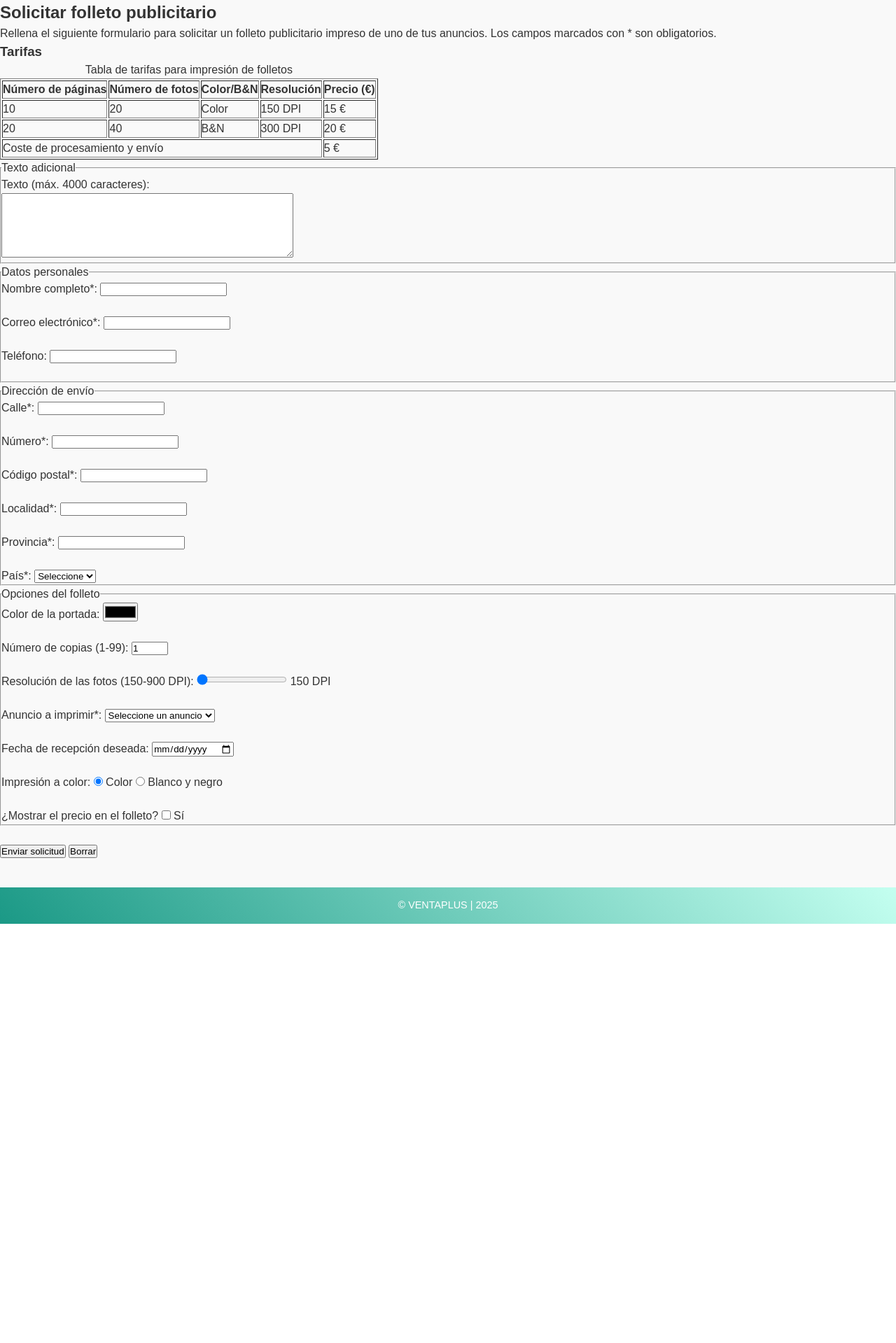
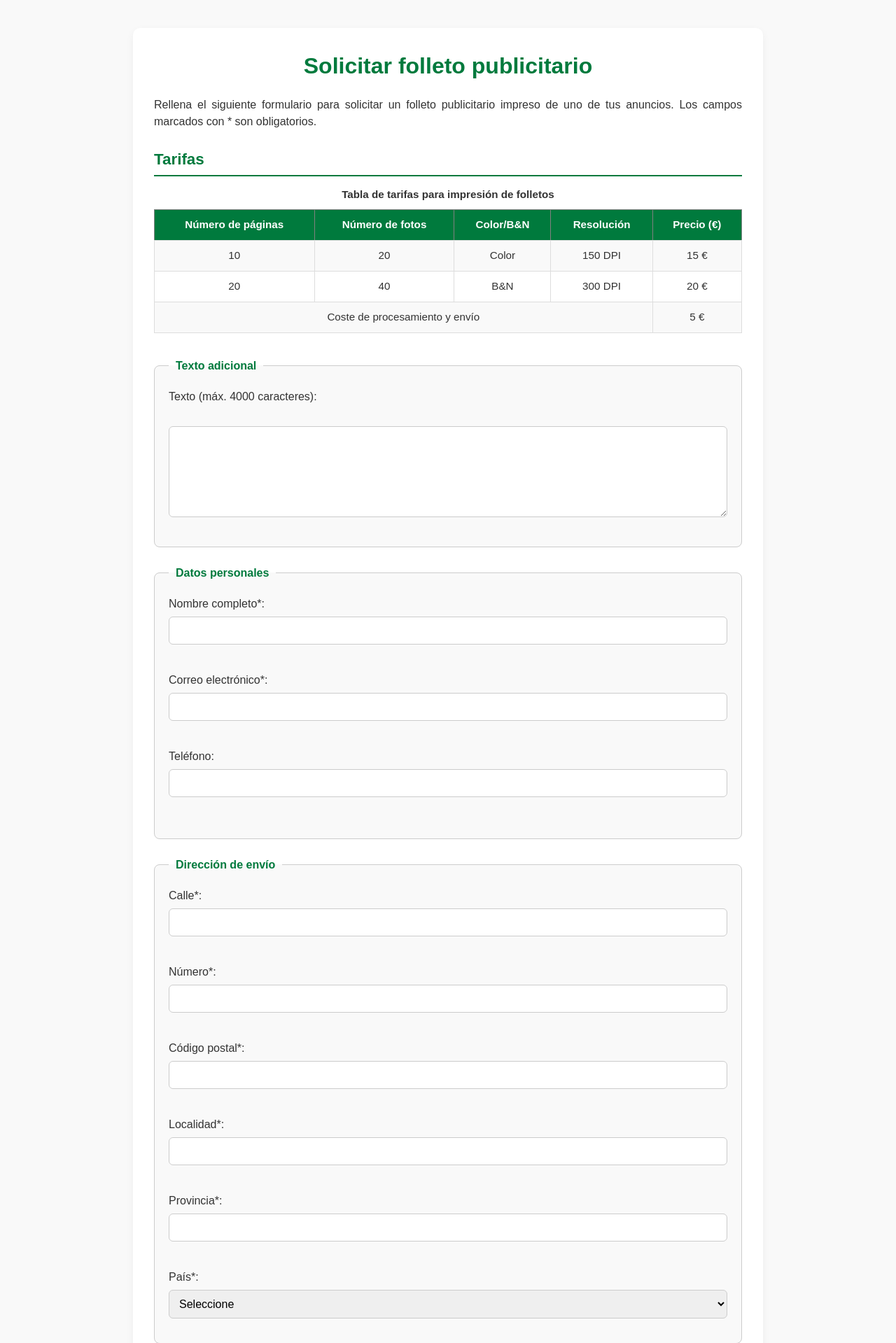
Before and after one commit to SanCam23/DAW, a PHP site: page /solicitar_folleto.html in a window 1280 px wide. Shown: the part 102-2021 px from the top of the page at 70% size. Before the commit the page ends 1422 px from the top, so only its background shows below. Run offline with PHP 8.4, Linux system fonts and the light colour scheme.

Commit message:
ultimas_pags_css

```diff
--- a/Practica2/resultados.html
+++ b/Practica2/resultados.html
@@ -47,7 +47,6 @@
 
     <!-- Contenido principal -->
     <main>
-        <hr>
         <section id="resultados">
             <h2>Resultados Encontrados</h2>
             <article>
--- a/Practica2/solicitar_folleto.css
+++ b/Practica2/solicitar_folleto.css
@@ -0,0 +1,237 @@
+main {
+    max-width: 900px;
+    margin: 40px auto;
+    padding: 30px;
+    background-color: #fff;
+    border-radius: 10px;
+    box-shadow: 0 4px 12px rgba(0, 0, 0, 0.05);
+
+    h2 {
+        font-size: 2em;
+        margin-bottom: 20px;
+        text-align: center;
+        width: 100%;
+        color: #007a3d;
+    }
+
+    p {
+        margin-bottom: 25px;
+        text-align: justify;
+        color: #333;
+    }
+
+    /* Secciones generales */
+    section {
+        margin-bottom: 35px;
+
+        h3 {
+            font-size: 1.4em;
+            color: #007a3d;
+            border-bottom: 2px solid #007a3d;
+            padding-bottom: 5px;
+            margin-bottom: 15px;
+        }
+
+        /* Tabla de tarifas */
+        table {
+            width: 100%;
+            border-collapse: collapse;
+            margin-top: 15px;
+            font-size: 0.95em;
+
+            caption {
+                font-weight: bold;
+                margin-bottom: 10px;
+            }
+
+            th {
+                background-color: #007a3d;
+                color: white;
+                padding: 10px;
+                text-align: center;
+            }
+
+            td {
+                padding: 10px;
+                text-align: center;
+                border: 1px solid #ddd;
+            }
+
+            tr:nth-child(even) {
+                background-color: #f9f9f9;
+            }
+        }
+
+        /* Formulario */
+        form {
+            display: flex;
+            flex-direction: column;
+            gap: 25px;
+
+            fieldset {
+                border: 1px solid #ccc;
+                border-radius: 8px;
+                padding: 20px;
+                background-color: #f9f9f9;
+
+                legend {
+                    font-weight: bold;
+                    color: #007a3d;
+                    padding: 0 10px;
+                }
+
+                label {
+                    display: block;
+                    margin-bottom: 6px;
+                    font-weight: 500;
+                    color: #333;
+                }
+
+                input,
+                select,
+                textarea {
+                    width: 100%;
+                    padding: 10px;
+                    border: 1px solid #ccc;
+                    border-radius: 6px;
+                    font-size: 1em;
+                    box-sizing: border-box;
+                    margin-bottom: 15px;
+                }
+
+                input[type="color"],
+                input[type="radio"],
+                input[type="checkbox"],
+                input[type="range"] {
+                    width: auto;
+                    margin-right: 8px;
+                }
+
+                textarea {
+                    resize: vertical;
+                }
+
+                output {
+                    display: inline-block;
+                    margin-left: 10px;
+                    font-weight: bold;
+                    color: #007a3d;
+                }
+            }
+
+            /* Botones */
+            button {
+                background-color: #007a3d;
+                color: white;
+                padding: 12px 20px;
+                border: none;
+                border-radius: 6px;
+                cursor: pointer;
+                font-size: 1em;
+                transition: background-color 0.3s ease;
+            }
+
+            button:hover {
+                background-color: #005c2c;
+            }
+
+            button[type="reset"] {
+                background-color: #ccc;
+                color: #333;
+            }
+
+            button[type="reset"]:hover {
+                background-color: #999;
+            }
+        }
+    }
+}
+
+/* Tablet */
+@media (min-width: 768px) and (max-width: 991px) {
+
+    main {
+        max-width: 700px;
+        padding: 25px;
+
+        h2 {
+            font-size: 1.8em;
+        }
+
+        p {
+            font-size: 0.95em;
+        }
+
+        section {
+            h3 {
+                font-size: 1.3em;
+            }
+
+            table {
+                font-size: 0.9em;
+            }
+
+            form {
+                fieldset {
+                    padding: 15px;
+
+                    input,
+                    select,
+                    textarea {
+                        font-size: 0.95em;
+                    }
+                }
+            }
+        }
+    }
+}
+
+/* Móvil */
+@media (max-width: 767px) {
+
+    main {
+        max-width: 90%;
+        margin: 20px auto;
+        padding: 20px;
+
+        h2 {
+            font-size: 1.6em;
+        }
+
+        p {
+            font-size: 0.9em;
+        }
+
+        section {
+
+            table {
+                font-size: 0.85em;
+                display: block;
+                overflow-x: auto;
+                white-space: nowrap;
+            }
+
+            form {
+                gap: 20px;
+
+                fieldset {
+                    padding: 15px;
+
+                    label {
+                        font-size: 0.9em;
+                    }
+
+                    input,
+                    select,
+                    textarea {
+                        font-size: 0.9em;
+                    }
+                }
+
+                button {
+                    width: 100%;
+                }
+            }
+        }
+    }
+}
```
Also changed, not shown: Practica2/general.css (+0 -41 lines), Practica2/respuesta_solicitar_folleto.css (+159 -0 lines), Practica2/resultados.css (+68 -0 lines).
